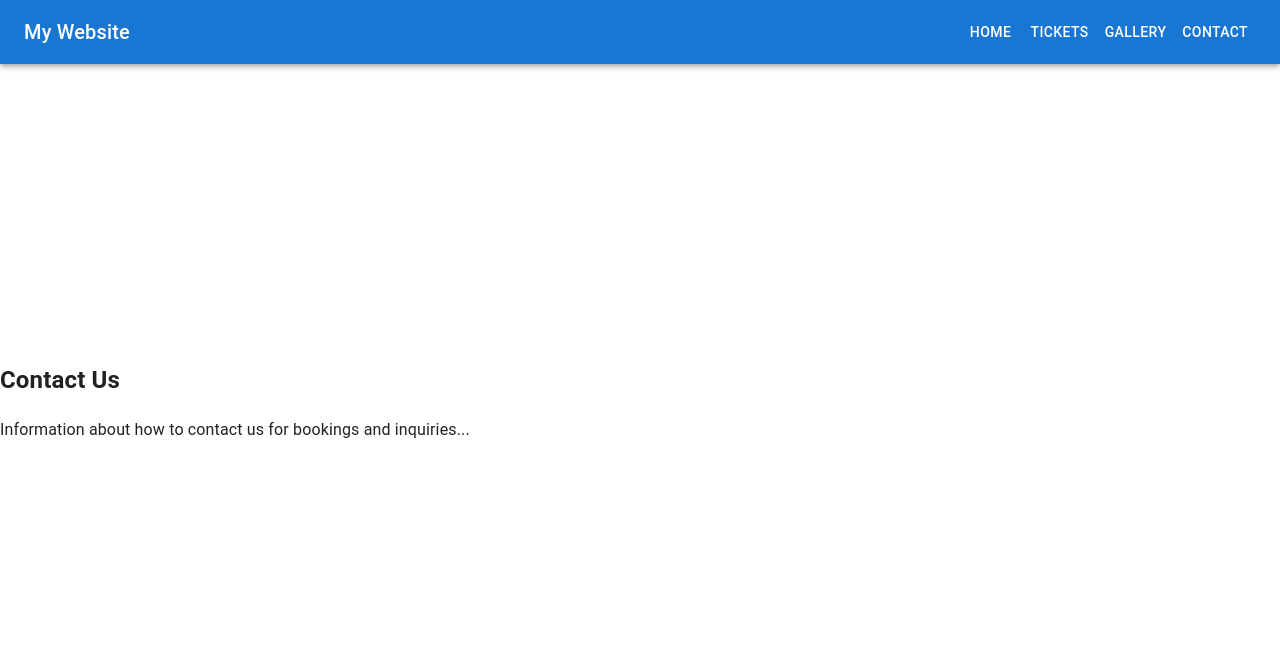
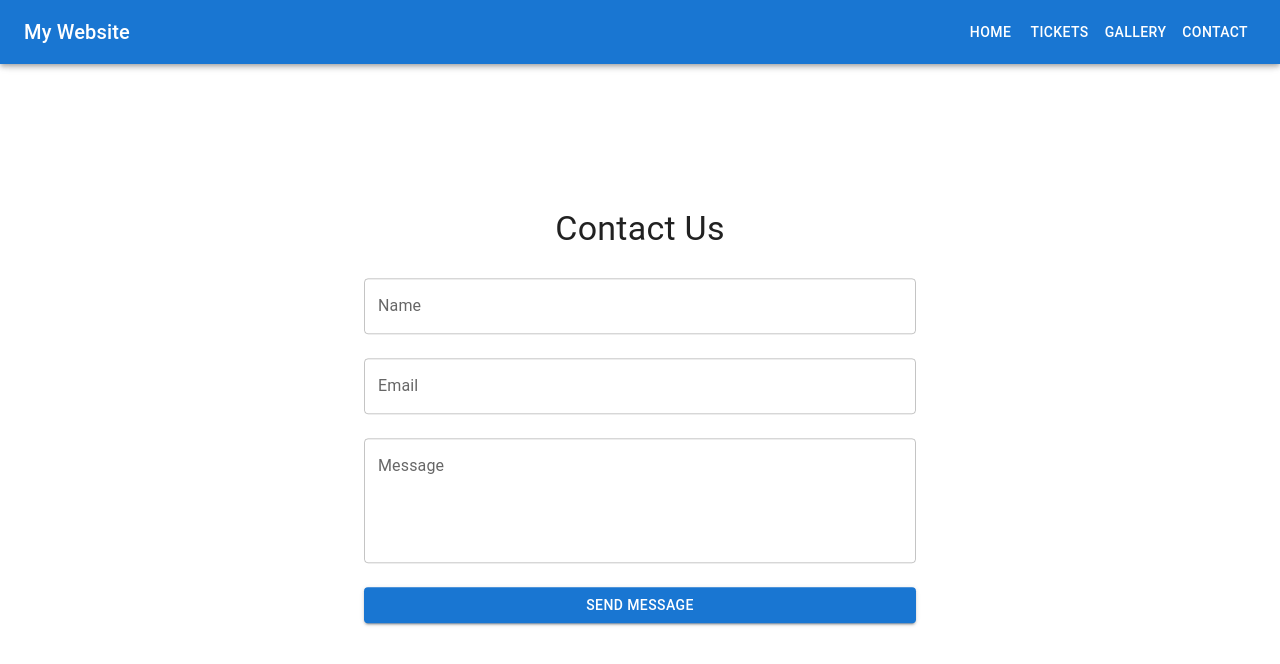
Before and after one commit to farhatzafar/whalewatch, a React (Vite) app in the folder quebec-whale-watch/: page /contact in a window 1280 px wide. Shown: the top 664 px of the page. Built offline with nearby package versions, Linux system fonts and the light colour scheme.

Commit message:
add contact page and center elements on gallery, contact and tickets pages

```diff
--- a/quebec-whale-watch/src/pages/Contact.tsx
+++ b/quebec-whale-watch/src/pages/Contact.tsx
@@ -1,11 +1,122 @@
-// src/pages/Contact.tsx
-import React from 'react';
+import React, { useState } from 'react';
+import { TextField, Button, Typography, Box, Container } from '@mui/material';
 
 const Contact: React.FC = () => {
+  const [formData, setFormData] = useState({
+    name: '',
+    email: '',
+    message: '',
+  });
+
+  const [formErrors, setFormErrors] = useState({
+    name: '',
+    email: '',
+    message: '',
+  });
+
+  const handleChange = (e: React.ChangeEvent<HTMLInputElement>) => {
+    const { name, value } = e.target;
+    setFormData({
+      ...formData,
+      [name]: value,
+    });
+  };
+
+  const handleSubmit = (e: React.FormEvent) => {
+    e.preventDefault();
+
+    // Simple validation
+    const errors = {
+      name: formData.name ? '' : 'Name is required.',
+      email: formData.email ? '' : 'Email is required.',
+      message: formData.message ? '' : 'Message is required.',
+    };
+
+    setFormErrors(errors);
+
+    // If no errors, process the form
+    if (!errors.name && !errors.email && !errors.message) {
+      console.log('Form Submitted:', formData);
+      // Handle form submission logic (e.g., sending data to a server)
+      setFormData({ name: '', email: '', message: '' });
+    }
+  };
+
   return (
-    <div>
-      <h2>Contact Us</h2>
-      <p>Information about how to contact us for bookings and inquiries...</p>
+    <div
+    style={{
+        position: 'absolute',
+        left: '50%',
+        top: '50%',
+        transform: 'translate(-50%, -50%)'
+    }}
+>
+    <Container maxWidth="sm">
+      <Box
+        sx={{
+          display: 'flex',
+          flexDirection: 'column',
+          alignItems: 'center',
+          marginTop: 4,
+        }}
+      >
+        <Typography variant="h4" gutterBottom>
+          Contact Us
+        </Typography>
+
+        <form onSubmit={handleSubmit} style={{ width: '100%' }}>
+          {/* Name */}
+          <TextField
+            label="Name"
+            name="name"
+            value={formData.name}
+            onChange={handleChange}
+            fullWidth
+            margin="normal"
+            error={!!formErrors.name}
+            helperText={formErrors.name}
+          />
+
+          {/* Email */}
+          <TextField
+            label="Email"
+            name="email"
+            type="email"
+            value={formData.email}
+            onChange={handleChange}
+            fullWidth
+            margin="normal"
+            error={!!formErrors.email}
+            helperText={formErrors.email}
+          />
+
+          {/* Message */}
+          <TextField
+            label="Message"
+            name="message"
+            value={formData.message}
+            onChange={handleChange}
+            fullWidth
+            multiline
+            rows={4}
+            margin="normal"
+            error={!!formErrors.message}
+            helperText={formErrors.message}
+          />
+
+          {/* Submit Button */}
+          <Button
+            type="submit"
+            variant="contained"
+            color="primary"
+            fullWidth
+            sx={{ marginTop: 2 }}
+          >
+            Send Message
+          </Button>
+        </form>
+      </Box>
+    </Container>
     </div>
   );
 };
--- a/quebec-whale-watch/src/pages/Gallery.tsx
+++ b/quebec-whale-watch/src/pages/Gallery.tsx
@@ -25,6 +25,14 @@ function srcset(image: string, size: number, rows = 1, cols = 1) {
 
 export default function QuiltedImageList() {
   return (
+    <div
+    style={{
+        position: 'absolute',
+        left: '50%',
+        top: '50%',
+        transform: 'translate(-50%, -50%)'
+    }}
+>
     <Box
       sx={{
         display: 'flex',
@@ -71,6 +79,7 @@ export default function QuiltedImageList() {
         ))}
       </ImageList>
     </Box>
+    </div>
   );
 }
 const itemData = [
--- a/quebec-whale-watch/src/pages/Tickets.tsx
+++ b/quebec-whale-watch/src/pages/Tickets.tsx
@@ -3,9 +3,19 @@ import React from 'react';
 
 const Tickets: React.FC = () => {
   return (
+
     <div>
+      <div
+    style={{
+        position: 'absolute',
+        left: '50%',
+        top: '50%',
+        transform: 'translate(-50%, -50%)'
+    }}
+>
       <h2>Buy Tickets</h2>
       <p>Information about how to buy tickets for whale watching...</p>
+    </div>
     </div>
   );
 };
```
